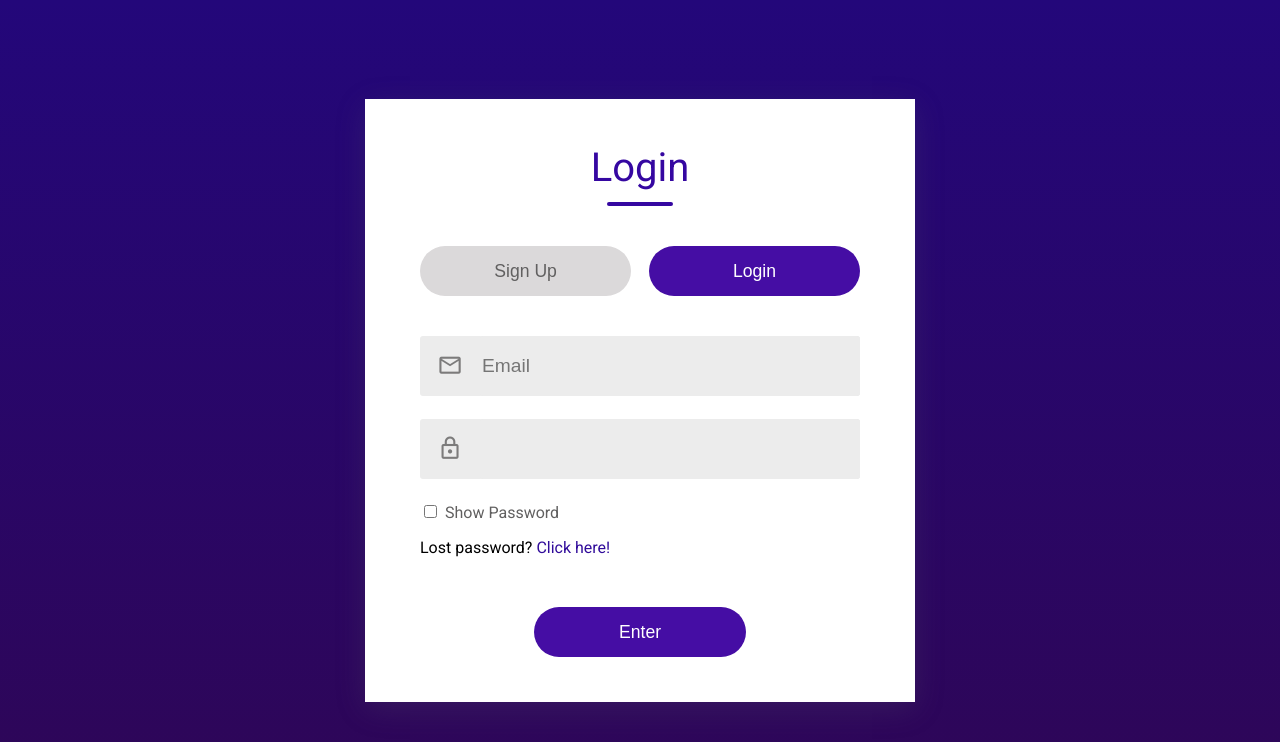
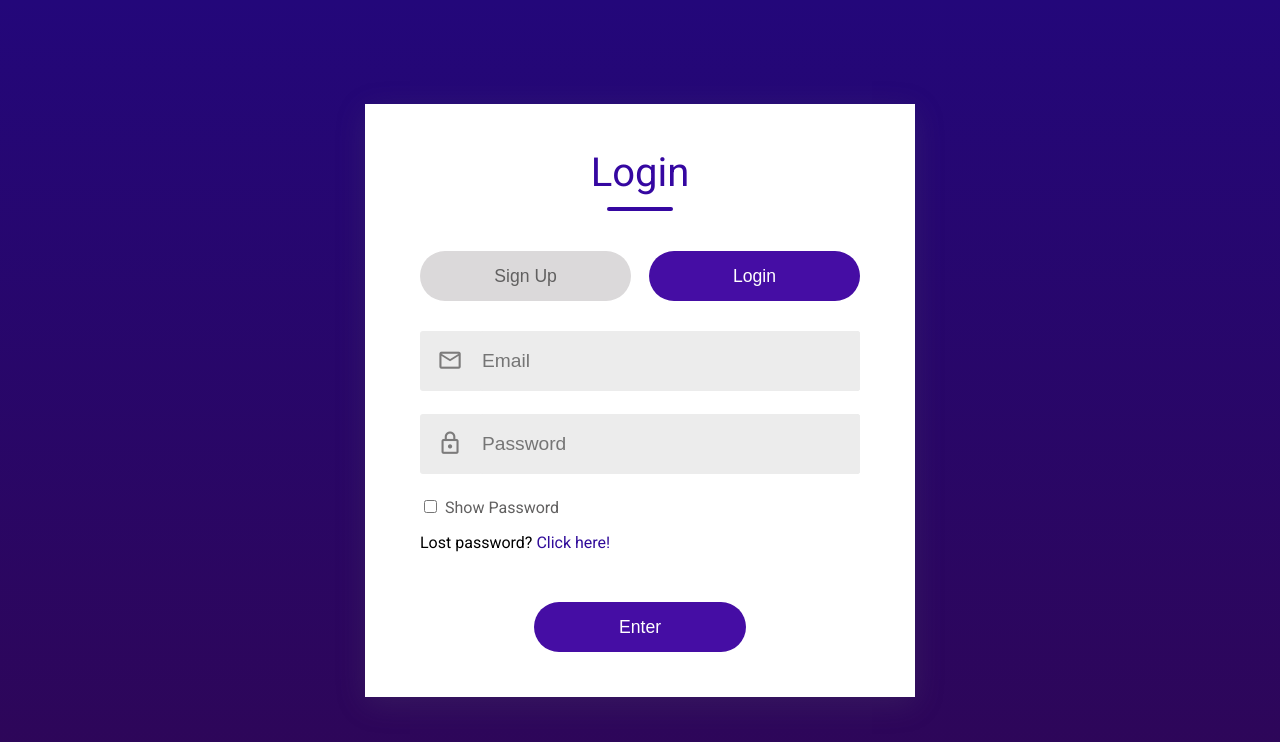
Before and after one commit to GarikMartikyan/SignUp-LogIn, a React (Vite) app: page / in a window 1280 px wide. Both pictures are taken after a click on the button "Login". Shown: the top 742 px of the page. Built offline with nearby package versions, Linux system fonts and the light colour scheme.

Commit message:
Added Full Validation

```diff
--- a/src/App.css
+++ b/src/App.css
@@ -53,5 +53,5 @@
     display: flex;
     align-items: center;
     justify-content: space-between;
-    margin-bottom: 30px;
+    margin-bottom: 20px;
 }
--- a/src/components/Input/Input.module.css
+++ b/src/components/Input/Input.module.css
@@ -1,5 +1,4 @@
 .wrapper{
-    /*margin-top: 1rem;*/
     margin-bottom: 0.25rem;
 }
 .container {
@@ -10,6 +9,7 @@
     display: flex;
     border-radius: 3px;
     margin: 0;
+    box-sizing: border-box;
 }
 
 .icon {
@@ -44,11 +44,19 @@
     background-color: #ececec;
 }
 
+/* Change autocomplete styles in WebKit */
 input:-webkit-autofill,
 input:-webkit-autofill:hover,
 input:-webkit-autofill:focus,
-input:-webkit-autofill:active{
-    -webkit-box-shadow: 0 0 0 30px #ececec inset !important;
+textarea:-webkit-autofill,
+textarea:-webkit-autofill:hover,
+textarea:-webkit-autofill:focus,
+select:-webkit-autofill,
+select:-webkit-autofill:hover,
+select:-webkit-autofill:focus {
+    -webkit-text-fill-color: #616060;
+    -webkit-box-shadow: 0 0 0 30px #ececec inset;
+    font-size: 1.2rem;
 }
 
 .noValid{
@@ -58,9 +66,13 @@ input:-webkit-autofill:active{
 .warning{
     color: red;
     font-size: 0.75rem;
-    font-weight: bolder;
     visibility: hidden;
 }
 .visible{
     visibility: visible;
+    animation: visible 300ms;
 }
+@keyframes visible {
+    from{opacity: 0.2;}
+    to{opacity: 1;}
+}
--- a/src/components/Login/Login.jsx
+++ b/src/components/Login/Login.jsx
@@ -3,6 +3,7 @@ import styled from 'styled-components';
 import Button from '../Button/Button.jsx';
 import classes from './Login.module.css';
 import PassInput from '../Input/PassInput.jsx';
+import { useState } from 'react';
 
 const A = styled.a`
 	text-decoration: none;
@@ -10,17 +11,26 @@ const A = styled.a`
 `;
 
 export default function Login() {
+	const [warning, setWarning] = useState(false);
 	function isValid(e) {
 		const email = e.target.email.value;
 		const password = e.target.password.value;
-		const valid = email.trim().length && password.trim().length;
+		if (
+			!email.match(/^[a-zA-Z0-9._%+-]+@[a-zA-Z0-9.-]+\.[a-zA-Z]{2,}$/) &&
+			password.trim().length < 6
+		) {
+			e.preventDefault();
+			setWarning(true);
+		}
 	}
+	const warningAlert = <p className={classes.warning}>Wrong email or password</p>;
 
 	return (
 		<div>
-			<form name='login' action='#' autoComplete='on' onSubmit={isValid}>
+			{warning && warningAlert}
+			<form name='login' action='' autoComplete='on' onSubmit={isValid} method='post'>
 				<Input name='email' type='email' iconName='email' placeholder='Email' />
-				<PassInput />
+				<PassInput name='password' placeholder='Password' />
 				<p>
 					Lost password? <A href='#'>Click here!</A>
 				</p>
--- a/src/components/Login/Login.module.css
+++ b/src/components/Login/Login.module.css
@@ -5,3 +5,11 @@
     align-items: center;
     margin-top: 50px;
 }
+.warning{
+    text-align: center;
+    color: red;
+    font-size: 1.2rem;
+    font-weight: 300;
+    margin-top: 0;
+    margin-bottom: 20px;
+}
--- a/src/components/SignUp/SignUp.jsx
+++ b/src/components/SignUp/SignUp.jsx
@@ -13,45 +13,48 @@ export default function SignUp() {
 	});
 
 	function isValid(e) {
-		const name = e.target.name.value;
-		const email = e.target.email.value;
-		const password = e.target.password.value;
-		let valid = true;
+		let { name, email, password } = e.target;
+		[name, email, password] = [name.value, email.value, password.value];
+
+		let isFormValid = true;
 
 		//Name Check
 		if (!name.trim().length) {
-			valid = false;
+			isFormValid = false;
 			dispatch({ field: 'name', payload: 'Name Required' });
 		} else {
 			dispatch({ field: 'name', payload: '' });
 		}
 		//Email Check
 		if (!email.trim().length) {
-			valid = false;
+			isFormValid = false;
 			dispatch({ field: 'email', payload: 'Email Required' });
 		} else if (!email.match(/^[a-zA-Z0-9._%+-]+@[a-zA-Z0-9.-]+\.[a-zA-Z]{2,}$/)) {
-			valid = false;
+			isFormValid = false;
 			dispatch({ field: 'email', payload: 'Invalid Email' });
 		} else {
 			dispatch({ field: 'email', payload: '' });
 		}
 		//Password Check
 		if (!password.trim().length) {
-			valid = false;
+			isFormValid = false;
 			dispatch({ field: 'password', payload: 'Password Required' });
 		} else if (password.trim().length < 6) {
-			valid = false;
-			dispatch({ field: 'password', payload: 'Password length must be 6 characters or more' });
+			isFormValid = false;
+			dispatch({
+				field: 'password',
+				payload: 'Password length must be 6 characters or more'
+			});
 		} else {
 			dispatch({ field: 'password', payload: '' });
 		}
-		//In Case Of Invalid Input
-		if (!valid) e.preventDefault();
+		//In Case Of Invalid Form
+		if (!isFormValid) e.preventDefault();
 	}
 
 	return (
 		<div>
-			<form name='sign_up' action='#' autoComplete='on' onSubmit={isValid} method='post'>
+			<form name='sign_up' action='' autoComplete='on' onSubmit={isValid} method='post'>
 				<Input warning={warnings.name} name='name' iconName='person' placeholder='Name' />
 				<Input
 					warning={warnings.email}
--- a/src/index.css
+++ b/src/index.css
@@ -25,3 +25,6 @@ body{
     margin: 0;
     padding: 0;
 }
+input:-webkit-autofill{
+    color: aquamarine;
+}
```
Also changed, not shown: src/components/functionality/validationCheck.js (+37 -0 lines), 1 other file (tests, documents, lock files or other folders).
